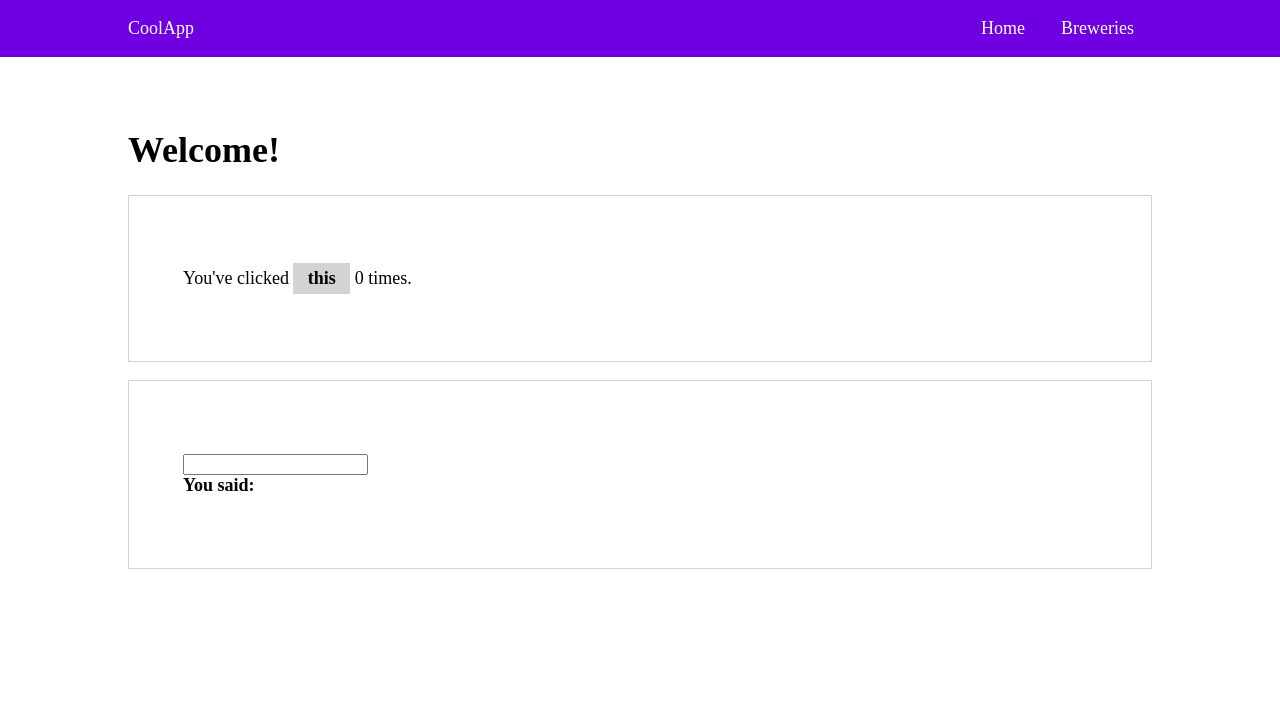
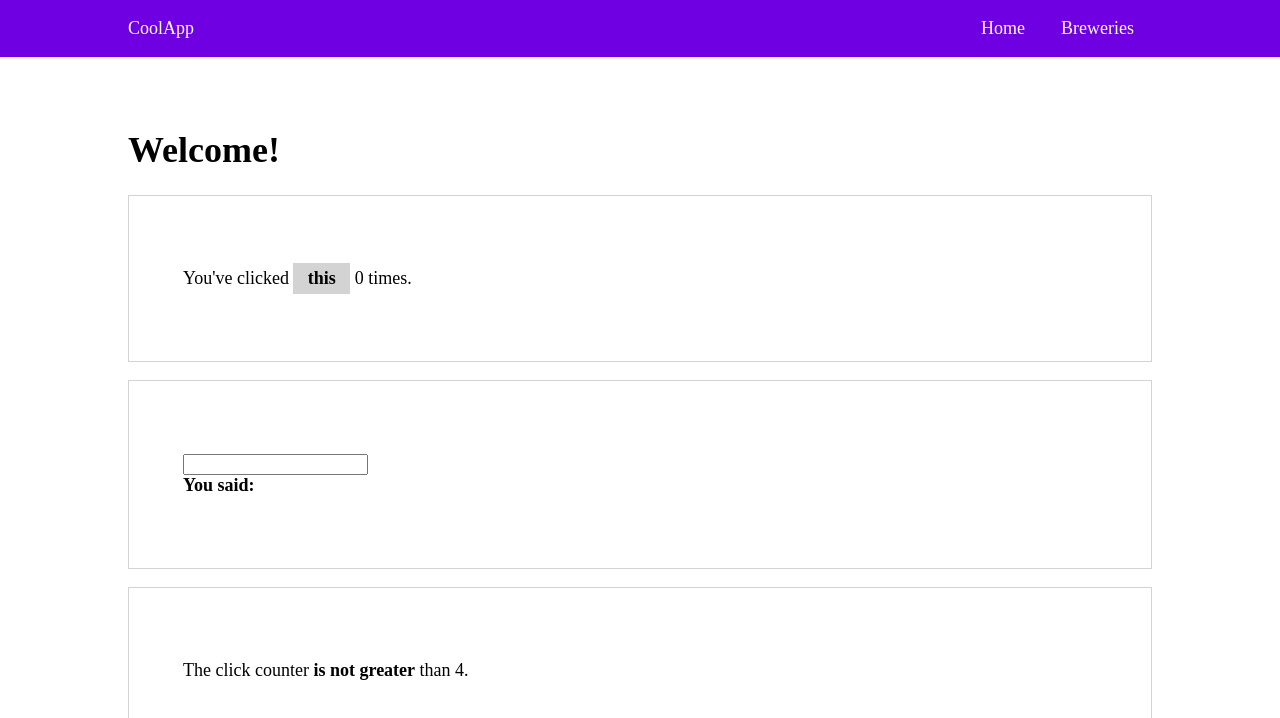
Before and after one commit to holladayian/angular_ideabox, an Angular app: page / in a window 1280 px wide. Shown: the top 718 px of the page. Built offline with nearby package versions, Linux system fonts and the light colour scheme.

Commit message:
Add click counter ng-template

```diff
--- a/src/app/home/home.component.html
+++ b/src/app/home/home.component.html
@@ -12,3 +12,14 @@
     <strong>You said: </strong> {{ name }}
   </p>
 </div>
+
+<div class="play-container">
+  <ng-template [ngIf]="clickCounter > 4" [ngIfElse]="none">
+    <p>The click counter <strong>IS GREATER</strong> than 4.</p>
+  </ng-template>
+
+  <ng-template #none>
+    <p>The click counter <strong>is not greater</strong> than 4.</p>
+
+  </ng-template>
+</div>
```
